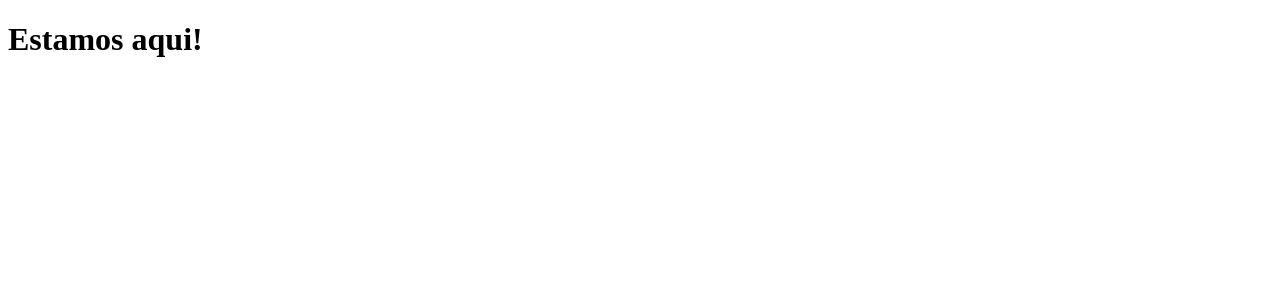
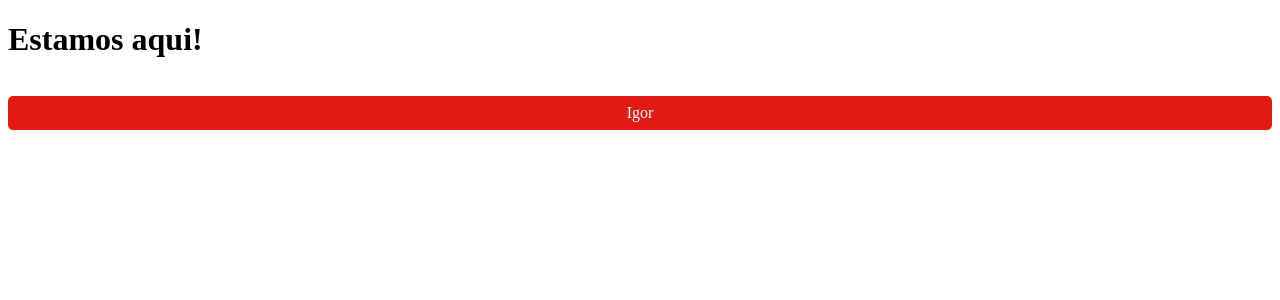
Before and after one commit to igorxcardoso/-netflix-fake-etho-client, a React (Create React App) app in the folder netflix-fake-client/: page /login in a window 1280 px wide. Shown: the top 300 px of the page. Built offline with nearby package versions, Linux system fonts and the light colour scheme.

Commit message:
button testing and theming - client

```diff
--- a/netflix-fake-client/src/App.tsx
+++ b/netflix-fake-client/src/App.tsx
@@ -1,13 +1,14 @@
 import React from 'react';
-import Login from "./screens/login/login.screen";
-import { Route, Routes } from "react-router-dom";
-import { LoginPath } from "./screens/login/login.types"
-
+import Login from './screens/login/login.screen';
+import { Route, Routes } from 'react-router-dom';
+import { LoginPath } from './screens/login/login.types'
+import { ThemeProvider } from 'styled-components';
+import theme from './themes/main/theme';
 
 import './App.css';
 
 function App() {
-  const myText = "Olá";
+  // const myText = "Olá";
 
   return (
     // // Exemplo
@@ -18,11 +19,13 @@ function App() {
     //   </header>
     // </div>
 
-    <Routes>
-      {/* <Route path="/login" element={<Login />} /> */}
-      <Route path={LoginPath} element={<Login />} />
+    <ThemeProvider theme={theme}>
+      <Routes>
+        {/* <Route path="/login" element={<Login />} /> */}
+        <Route path={LoginPath} element={<Login />} />
 
-    </Routes>
+      </Routes>
+    </ThemeProvider>
   );
 }
 
--- /dev/null
+++ b/netflix-fake-client/src/components/button.component.tsx
@@ -0,0 +1,37 @@
+import styled, { css } from "styled-components";
+
+// // Teste
+// const Button = () => {
+//   return (
+//     <h1>{"Olá Button!"}</h1>
+//   );
+// }
+
+const Primary = css`
+  color: ${props => props.theme.palette.typography.primary};
+  background: ${props => props.theme.palette.core.primary};
+`
+
+const Hover = css`
+  &:hover {
+    background: ${props => props.theme.palette.core.primaryHover};
+  }
+`
+
+const Button = styled.a<any>`
+  width: 100%;
+  margin: 1rem 0;
+  cursor: pointer;
+  display: inline-block;
+  padding: 0.5rem 0;
+  color: ${props => props.theme.palette.typography.primary};
+  background: ${props => props.theme.palette.core.baseBackground};
+  transition: background ${props => props.theme.animation.primary};
+  border-radius: ${props => props.theme.border.radius['5']};
+  text-align: center;
+
+  ${(props) => props.primary && Primary}
+  ${Hover}
+`
+
+export default Button
--- a/netflix-fake-client/src/screens/login/login.screen.tsx
+++ b/netflix-fake-client/src/screens/login/login.screen.tsx
@@ -1,9 +1,12 @@
 import React from "react";
+import Button from "../../components/button.component";
 
 export default function Login() {
     return (
         <>
             <h1>Estamos aqui!</h1>
+            <Button primary={true}>{`Igor`}</Button>
+            {/* <Button></Button> */}
         </>
     );
 }
--- /dev/null
+++ b/netflix-fake-client/src/themes/main/animation.ts
@@ -0,0 +1,4 @@
+const animation = {
+  primary: '.24s ease-in-out'
+}
+export default animation;
--- /dev/null
+++ b/netflix-fake-client/src/themes/main/border.ts
@@ -0,0 +1,16 @@
+const RADIUS_ENUM = {
+  five: 5,
+  six: 6
+}
+
+const radius = {
+  [RADIUS_ENUM.five]: '5px',
+  // or
+  // 5: '5px'
+}
+
+const border = {
+  radius,
+}
+
+export default border;
--- /dev/null
+++ b/netflix-fake-client/src/themes/main/palette.ts
@@ -0,0 +1,19 @@
+const core = {
+  primary: '#e31a13',
+  secondary: '#1a1a1a',
+  primaryHover: '#C9211B',
+  baseBackground: 'transparent',
+  whiteBackground: 'white',
+}
+
+const typography = {
+  primary: 'white',
+  secondary: core.secondary,
+}
+
+const palette = {
+  core,
+  typography,
+}
+
+export default palette;
--- /dev/null
+++ b/netflix-fake-client/src/themes/main/theme.ts
@@ -0,0 +1,11 @@
+import palette from './palette';
+import animation from './animation';
+import border from './border';
+
+const theme = {
+  palette,
+  animation,
+  border,
+}
+
+export default theme;
```
Also changed, not shown: netflix-fake-client/src/themes/main/global-style.ts (added, +11 -0 lines).
